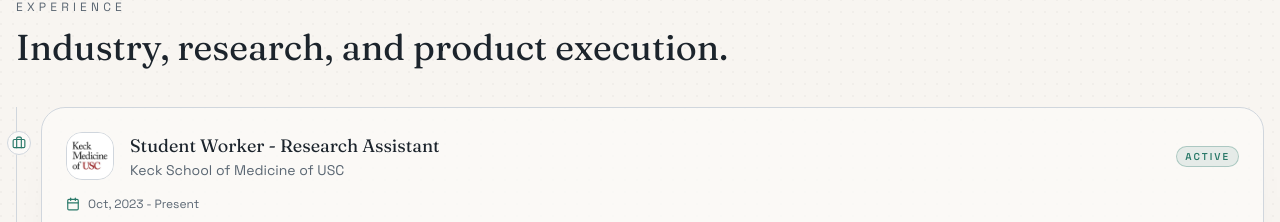
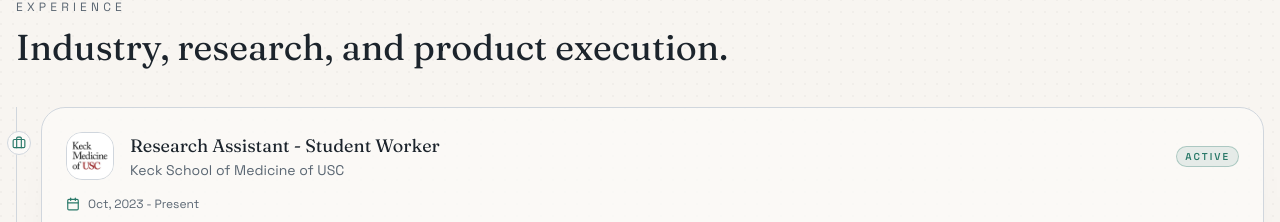
Before and after one commit to SohailGidwani/next-portfolio, a Next.js app: page / in a window 1280 px wide. Shown: the part 2917-3139 px from the top of the page. Built offline with nearby package versions, Linux system fonts and the light colour scheme.

Commit message:
Add Education section to guided tour and update Experience title format
- Introduced a new Education entry in the guided tour component, detailing academic foundations and coursework.
- Modified the title format in the Experience component for improved clarity and consistency.

```diff
--- a/app/components/Experience.tsx
+++ b/app/components/Experience.tsx
@@ -32,7 +32,7 @@ interface ExperienceItem {
 const experiences: ExperienceItem[] = [
   {
     id: "keck-usc",
-    title: "Student Worker - Research Assistant",
+    title: "Research Assistant - Student Worker",
     company: "Keck School of Medicine of USC",
     date: "Oct, 2023 - Present",
     description:
--- a/app/page.tsx
+++ b/app/page.tsx
@@ -39,6 +39,11 @@ export default function Portfolio() {
         id: "about",
         title: "About",
         description: "My positioning and the kind of work I want to do next.",
+      },
+      {
+        id: "education",
+        title: "Education",
+        description: "Academic foundations and coursework shaping my AI systems focus.",
       },
       {
         id: "experience",
```
